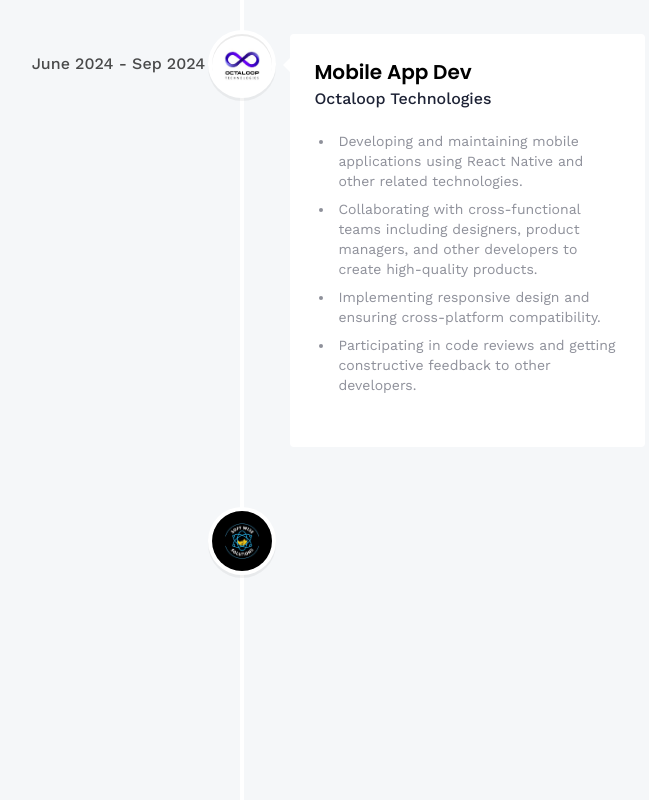
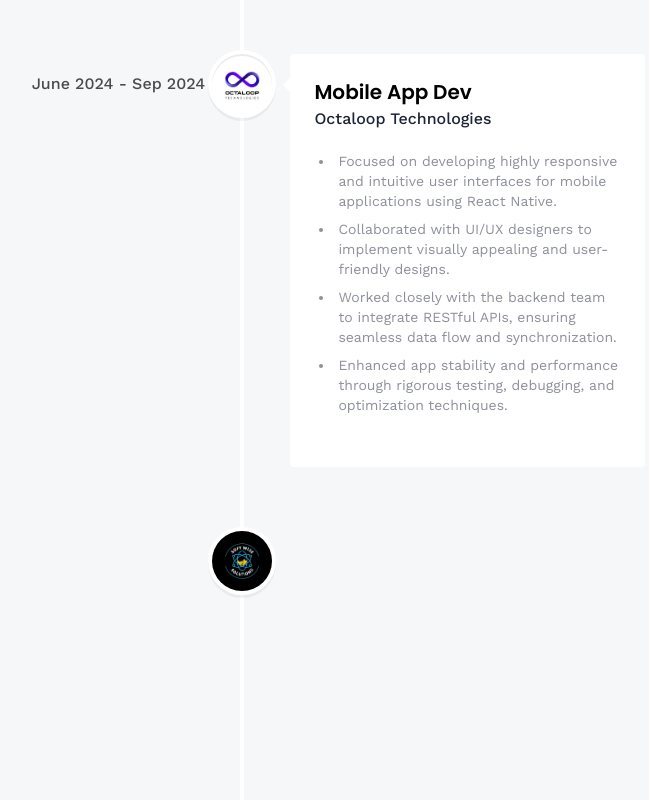
Before and after one commit to iammalikkhalil/portfolio, a React (Vite) app: page /about in a window 1280 px wide. Shown: the part 1340-2140 px from the top of the page, without its empty margins (398-1047 px from the left). Built offline with nearby package versions, Linux system fonts and the light colour scheme; no server answers.

Commit message:
expirence points updates

```diff
--- a/src/constants/index.js
+++ b/src/constants/index.js
@@ -121,10 +121,10 @@ export const experiences = [
         iconBg: "#3695e5",
         date: "Feb 2024 - contd.",
         points: [
-            "Developing and maintaining mobile applications using React Native and other related technologies.",
-            "Collaborating with cross-functional teams including designers, product managers, and other developers to create high-quality products.",
-            "Implementing responsive design and ensuring cross-platform compatibility.",
-            "Participating in code reviews and getting constructive feedback to other developers.",
+            "Designed and developed end-to-end mobile applications with a focus on React Native for dynamic user experiences.",
+            "Implemented robust backend systems using Node.js and MongoDB to support scalable and secure applications.",
+            "Customized mobile app features to meet specific client requirements, optimizing for performance and user engagement.",
+            "Integrated third-party APIs and services to enhance application functionality and streamline user interactions.",
         ],
     },
     {
@@ -134,10 +134,10 @@ export const experiences = [
         iconBg: "#ffffff",
         date: "June 2024 - Sep 2024",
         points: [
-            "Developing and maintaining mobile applications using React Native and other related technologies.",
-            "Collaborating with cross-functional teams including designers, product managers, and other developers to create high-quality products.",
-            "Implementing responsive design and ensuring cross-platform compatibility.",
-            "Participating in code reviews and getting constructive feedback to other developers.",
+            "Focused on developing highly responsive and intuitive user interfaces for mobile applications using React Native.",
+            "Collaborated with UI/UX designers to implement visually appealing and user-friendly designs.",
+            "Worked closely with the backend team to integrate RESTful APIs, ensuring seamless data flow and synchronization.",
+            "Enhanced app stability and performance through rigorous testing, debugging, and optimization techniques.",
         ],
     },
     {
@@ -147,13 +147,14 @@ export const experiences = [
         iconBg: "#000000",
         date: "Apr 2023 - June 2024",
         points: [
-            "Developing and maintaining mobile applications using React Native and other related technologies.",
-            "Collaborating with cross-functional teams including designers, product managers, and other developers to create high-quality products.",
-            "Implementing responsive design and ensuring cross-platform compatibility.",
-            "Participating in code reviews and getting constructive feedback to other developers.",
+            "Led the development of full-stack solutions, utilizing React Native for the frontend and Node.js for backend services.",
+            "Architected and implemented RESTful APIs, facilitating efficient communication between frontend and backend.",
+            "Managed database interactions using MongoDB, ensuring data integrity and security for web and mobile applications.",
+            "Collaborated on projects that required seamless integration of front-end and back-end components, resulting in robust, user-centered solutions.",
         ],
     },
 ];
+
 
 export const socialLinks = [
     {
```
